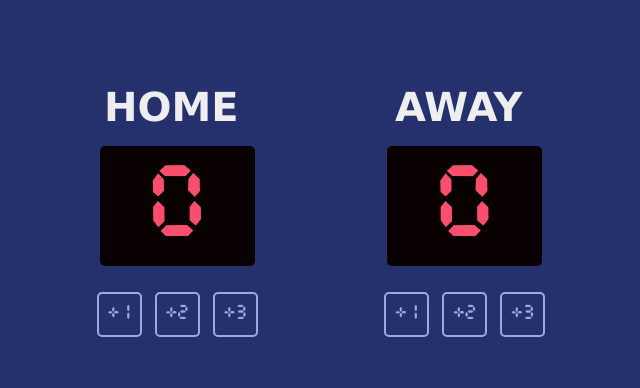
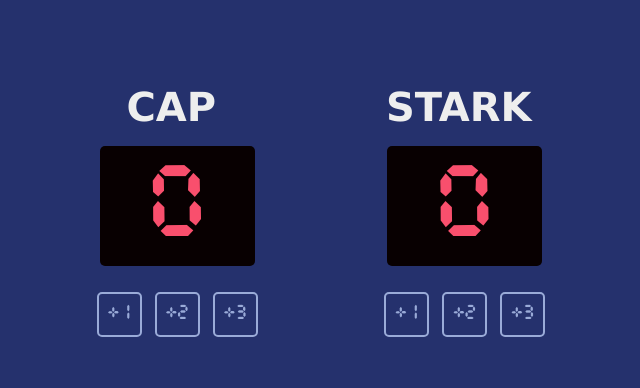
Before and after one commit to eshan-one/Scoreboard, a plain HTML site: page index.html in a window 1280 px wide. Shown: the whole page, without its empty margins (319-959 px from the left). Drawn offline with nearby package versions, Linux system fonts and the light colour scheme.

Commit message:
Update index.html team names

```diff
--- a/index.html
+++ b/index.html
@@ -5,7 +5,7 @@
     <body>
         <div class="container">
             <div>
-                <h3 class="title">HOME</h3>
+                <h3 class="title">CAP</h3>
                 <h2 id="home-score">0</h2>
 
                     <button id="btn1" onclick="plus1()">+1</button>
@@ -14,7 +14,7 @@
 
             </div>
             <div>
-                <h3 class="title">AWAY</h3>
+                <h3 class="title">STARK</h3>
                 <h2 id="guest-score">0</h2>
 
                     <button id="btn4" onclick="add1()">+1</button>
```
